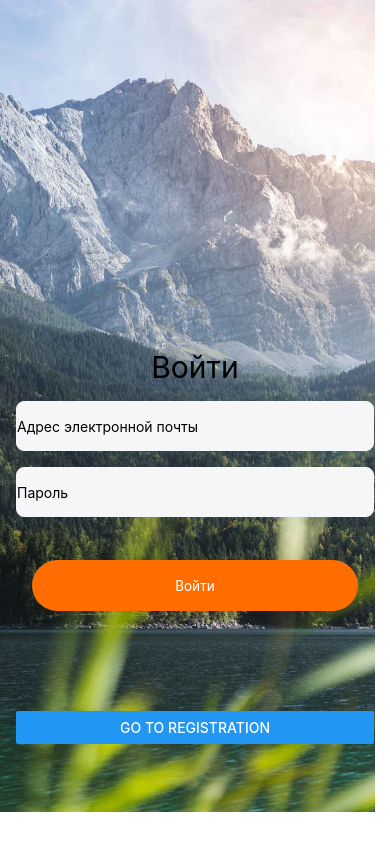
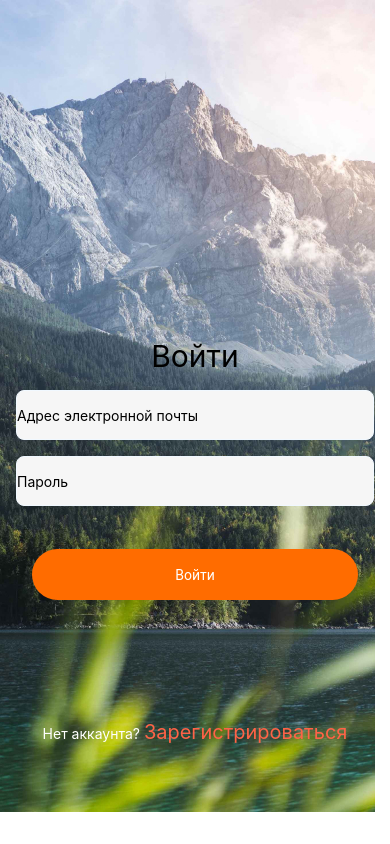
Before and after one commit to mariia-m-m/react-native, a React Native app: screen /Login in a window 390 px wide. Built offline with nearby package versions, Linux system fonts and the light colour scheme.

Commit message:
change navigatebutton from View to Touchableopacity

```diff
--- a/Screens/auth/LoginScreen.jsx
+++ b/Screens/auth/LoginScreen.jsx
@@ -94,11 +94,20 @@ export default function LoginScreen({ navigation }) {
               >
                 <Text style={styles.btnTitle}>Войти</Text>
               </TouchableOpacity>
-              <Button
-                title="go to registration"
+              <TouchableOpacity
                 onPress={() => navigation.navigate("Registration")}
-                style={{ marginTop: 200, marginBottom: 0 }}
-              />
+                style={{
+                  marginTop: 20,
+                  alignSelf: "center",
+                }}
+              >
+                <Text style={{ color: "#fff" }}>
+                  Нет аккаунта?{" "}
+                  <Text style={{ fontSize: 20, color: "#ff6347" }}>
+                    Зарегистрироваться
+                  </Text>
+                </Text>
+              </TouchableOpacity>
             </View>
           </KeyboardAvoidingView>
         </ImageBackground>
--- a/Screens/auth/RegistrationScreen.jsx
+++ b/Screens/auth/RegistrationScreen.jsx
@@ -113,10 +113,18 @@ export default function RegistrationScreen({ navigation }) {
               >
                 <Text style={styles.btnTitle}>Зарегистрироваться</Text>
               </TouchableOpacity>
-              <Button
-                title="go to login"
+              <TouchableOpacity
                 onPress={() => navigation.navigate("Login")}
-              />
+                style={{
+                  marginTop: 20,
+                  alignSelf: "center",
+                }}
+              >
+                <Text style={{ color: "#fff" }}>
+                  Уже есть аккаунт?{" "}
+                  <Text style={{ fontSize: 20, color: "#ff6347" }}>Войти</Text>
+                </Text>
+              </TouchableOpacity>
             </View>
           </KeyboardAvoidingView>
         </ImageBackground>
```
